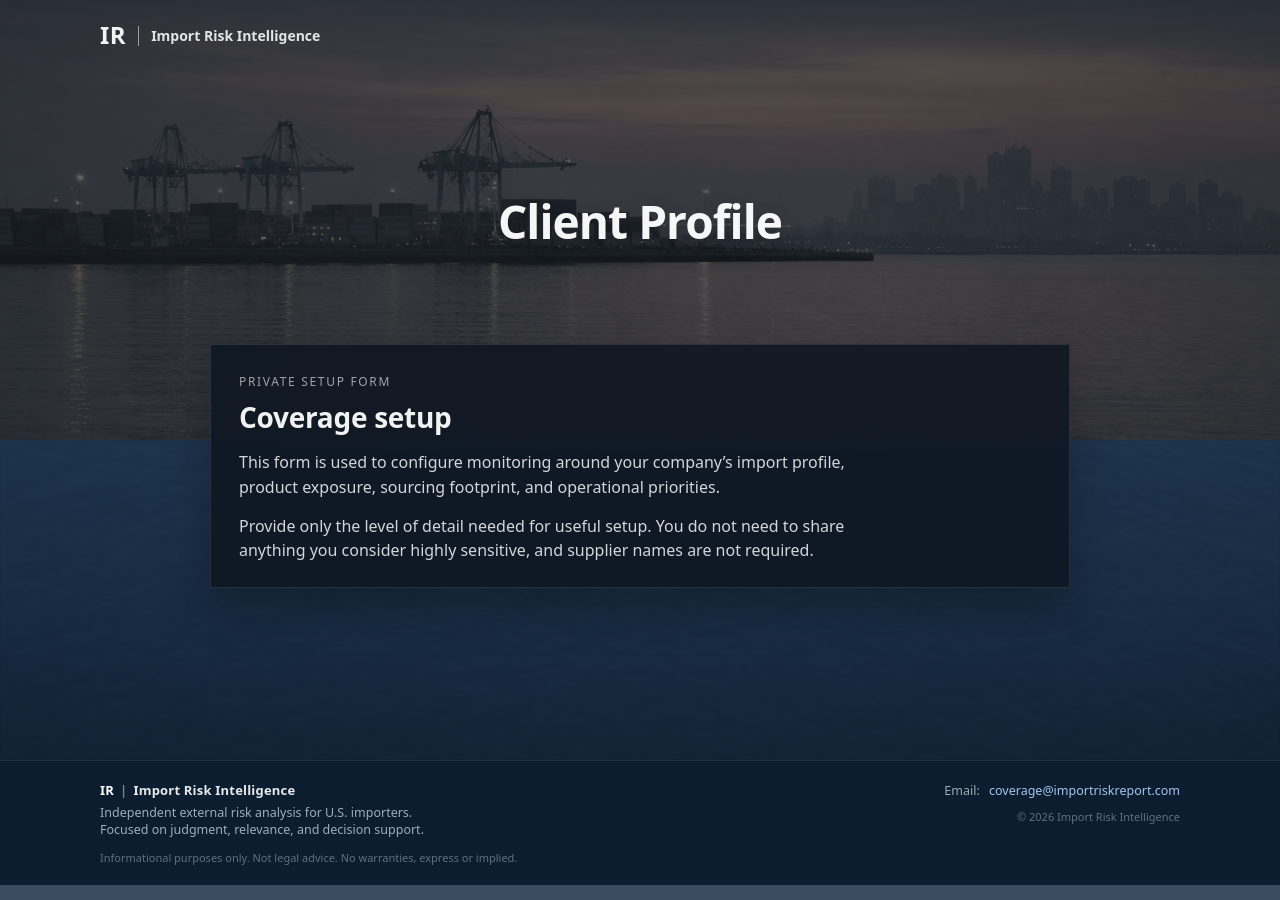
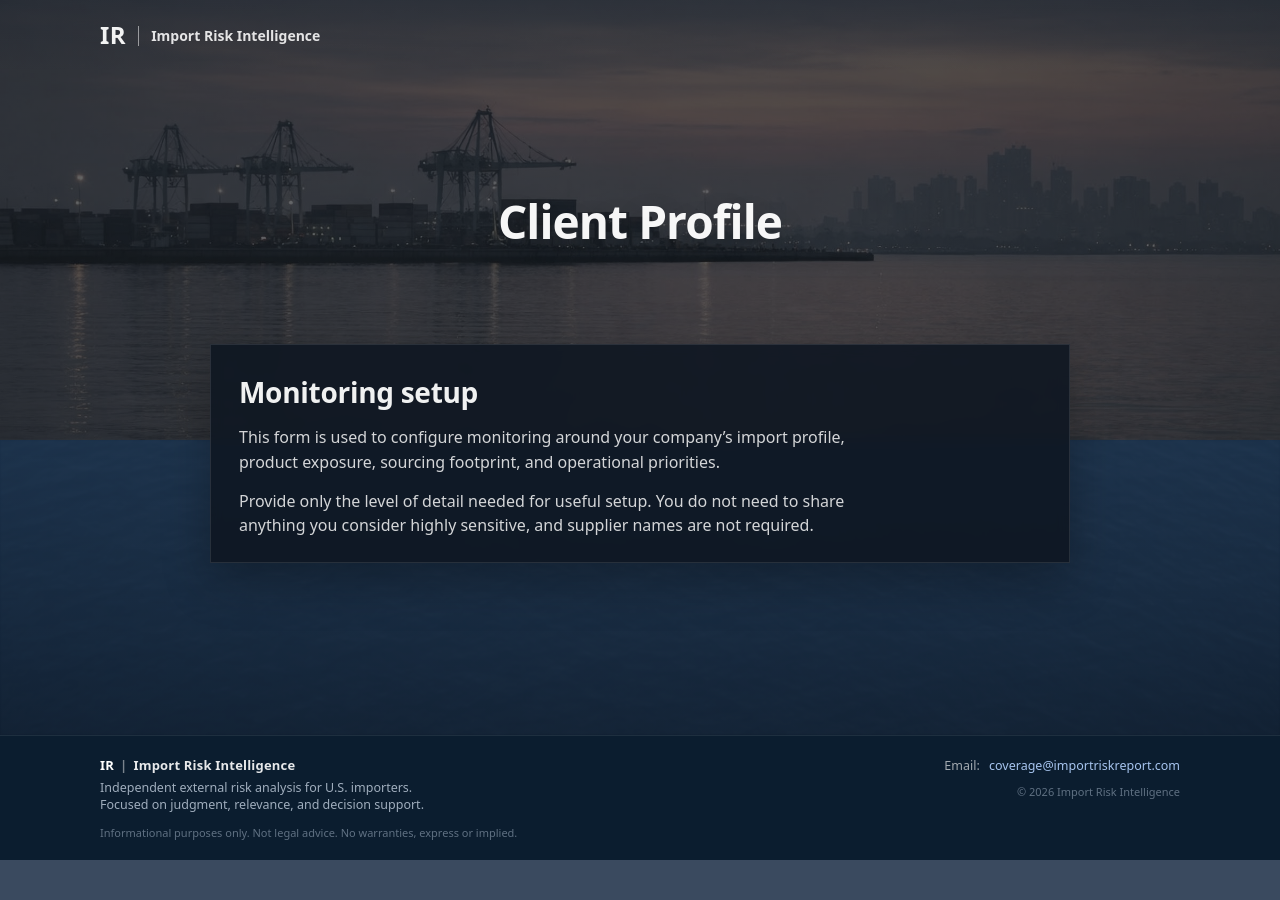
Before and after one commit to importrisk/import-risk-intelligence-site, a Jekyll site: the page built from client-profile.html, in a window 1280 px wide. Built offline with Jekyll 4.4.1, drawn with Linux system fonts in a browser that asks for light colours.

Commit message:
Update client-profile.html

```diff
--- a/client-profile.html
+++ b/client-profile.html
@@ -33,8 +33,7 @@ description: Private client profile form for configuring Import Risk Intelligenc
     <div class="container">
      <div class="client-profile-card">
   <div class="client-profile-intro">
-    <p class="client-profile-kicker">Private setup form</p>
-    <h2 class="client-profile-card-title">Coverage setup</h2>
+    <h2 class="client-profile-card-title">Monitoring setup</h2>
 
     <p class="client-profile-card-text">
       This form is used to configure monitoring around your company’s import profile, product exposure, sourcing footprint, and operational priorities.
```
